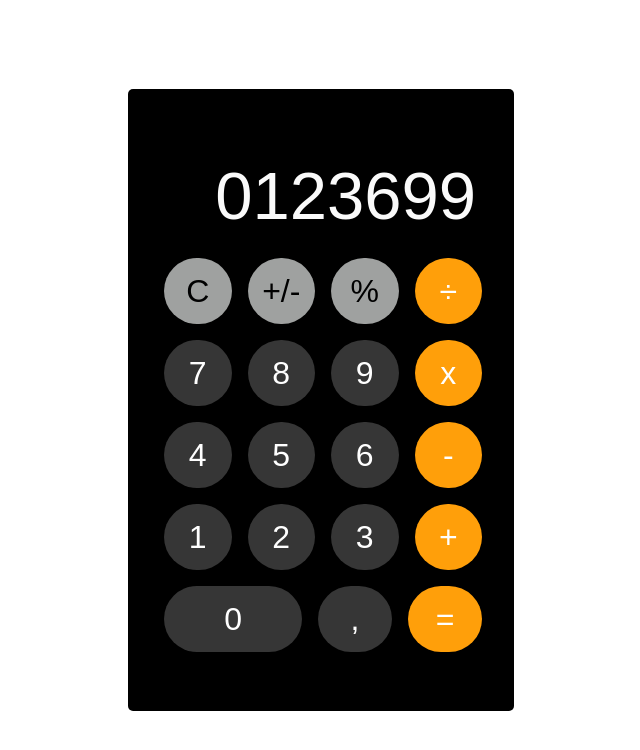
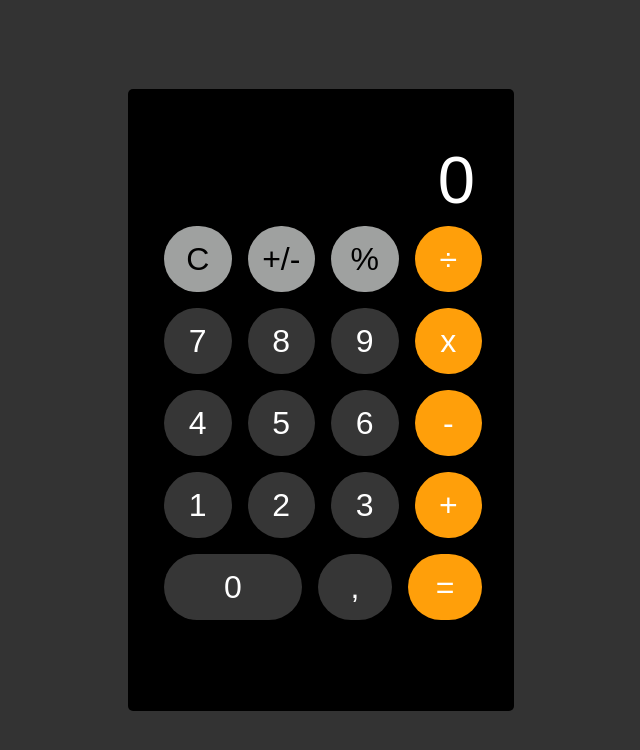
Before and after one commit to brendaCanella/CalculatorProject, a plain HTML site: page index.html in a window 1280 px wide. Shown: the whole page, without its empty margins (319-959 px from the left). Drawn offline with Linux system fonts and the light colour scheme.

Commit message:
update calculator

```diff
--- a/arquivo.js
+++ b/arquivo.js
@@ -0,0 +1,208 @@
+
+
+// funçaõ para que quando clicar no número ele aparecer na tela e acresentar o proximo que eu digitar
+
+let firstValue = '';
+let secondValue = '';
+let lista = ['', ''];
+let simbol = '';
+let restart = false;
+
+
+
+
+
+function insert(num) {
+  if (lista.length == 0 || simbol == '') {
+    lista[0] += num;
+    document.getElementById('display-calculator').value = lista[0];
+  } else if (lista.length >= 1 && simbol != '') {
+    lista[1] += num;
+    document.getElementById('display-calculator').value = lista[1];
+  }
+
+  console.log(lista);
+}
+
+
+
+function verificaSeCaractereOperadorMatematico(caracter) {
+  return caracter == "+" || caracter == "-" || caracter == "*" || caracter == "/" || caracter == "="
+
+}
+
+
+
+// guardar  o operador
+
+function operator(value) {
+  if (lista[0] && lista[1]) {
+    let resultado = calcular(parseFloat(lista[0]), parseFloat(lista[1]), simbol);
+    document.getElementById('display-calculator').value = `${resultado}`
+    lista[0] = `${resultado}`;
+    lista[1] = ''
+    return
+  }
+
+  document.getElementById('display-calculator').value = '';
+  simbol = value;
+  console.log(simbol)
+
+}
+
+
+function calcular(num1 = parseFloat(lista[0]), num2 = parseFloat(lista[1]), operacao = simbol) {
+  if (!num1 || !num2) {
+    return null;
+  }
+
+  switch (operacao) {
+    case '+':
+      document.getElementById('display-calculator').value = num1 + num2;
+      return num1 + num2;
+
+    case '-':
+      document.getElementById('display-calculator').value = num1 - num2;
+      return num1 - num2;
+
+    case '*':
+      document.getElementById('display-calculator').value = num1 * num2;
+      return num1 * num2;
+
+    case '/':
+      document.getElementById('display-calculator').value = num1 / num2;
+      return num1 / num2;
+
+    default:
+      break;
+  }
+}
+
+
+// function igual() {
+//   if (sinal == "+") {
+//       resultadoFinal = parseFloat(primeiroValor) + parseFloat(segundoValor)
+//   }
+//   if (sinal == "/") {
+//       resultadoFinal = parseFloat(primeiroValor) / parseFloat(segundoValor)
+//   }
+//   if (sinal == "-") {
+//       resultadoFinal = parseFloat(primeiroValor) - parseFloat(segundoValor)
+//   }
+//   if (sinal == "x") {
+//       resultadoFinal = parseFloat(primeiroValor) * parseFloat(segundoValor)
+//   }
+//   resultado.innerHTML = resultadoFinal
+//   primeiroValor = resultadoFinal
+//   temVirgula = false
+//   segundoValor = ''
+//   checarTamanhoResultado()
+// }
+
+// function checarTamanhoResultado() {
+//   resultadoFinal = String(resultadoFinal)
+//   if (resultadoFinal.length >= 8) {
+//       resultadoFinal = JSON.parse(resultadoFinal);
+//       resultado.innerHTML = resultadoFinal.toFixed(4)
+//   }
+// }
+
+
+
+
+
+
+
+
+
+
+
+
+
+
+
+
+// função para limpar a tela
+
+function clean() {
+  document.getElementById('display-calculator').value = ""
+  lista = ['', ''];
+  simbol = '';
+  console.log(lista);
+}
+
+
+
+
+
+
+
+
+
+
+
+
+
+
+
+
+
+
+
+
+
+
+
+
+
+
+//variaveis necessárias para  a operação
+
+// let firstOperation
+// let secondOperation
+// let operation
+
+
+// function calculate() {
+//   if (operator === null || firstValue === null) return;
+//   let secondOperand = parseFloat(temporaryNumber.replace(",", "."));
+//   let resultValue;
+
+//   switch (operator) {
+//     case "+":
+//       resultValue = firstValue + secondOperand;
+//       break;
+//     case "-":
+//       resultValue = firstValue - secondOperand;
+//       break;
+//     case "×":
+//       resultValue = firstValue * secondOperand;
+//       break;
+//     case "÷":
+//       resultValue = firstValue / secondOperand;
+//       break;
+//     default:
+//       return;
+//   }
+
+
+//   operator = null;
+//   firstValue = null;
+//   restart = true;
+//   percentageValue = null;
+//   updateResult();
+
+
+
+// }
+
+// function setOperator(newOperator) {
+//   if (temporaryNumber) {
+//     calculate();
+
+//     firstValue = parseFloat(temporaryNumber.replace(",", "."));
+//     temporaryNumber = "";
+//   }
+
+//   operator = newOperator;
+// }
--- a/assets/styles/style.css
+++ b/assets/styles/style.css
@@ -18,6 +18,7 @@ html {
   justify-content: center;
   align-items: center;
   height: 100%;
+  background-color: #333333;
 }
 
 .calculator {
@@ -27,8 +28,10 @@ html {
   border-radius: 5px;
 }
 
-.display-calculator {
-  width: 340px;
+
+.display-calculator input {
+  width: 300px;
+  height: 30px;
   margin: 8px;
   text-align: end;
   padding-top: 60px;
@@ -37,6 +40,18 @@ html {
   font-size: 67px;
   font-weight: 100;
   font-family: Arial, Helvetica, sans-serif;
+}
+
+.display-calculator {
+  /* width: 340px; */
+  margin: 5px;
+  text-align: end;
+  padding-top: 60px;
+  padding-right: 10px;
+  /* color: #fafafa;
+  font-size: 67px;
+  font-weight: 100;
+  font-family: Arial, Helvetica, sans-serif; */
 }
 
 .calculator-buttons {
@@ -62,11 +77,6 @@ html {
   align-items: center;
   font-size: 32px;
   font-family: Arial, Helvetica, sans-serif;
-}
-
-.orange-button {
-  background: #ff9f0a;
-  color: white;
 }
 
 
@@ -96,8 +106,55 @@ html {
 }
 
 
+.gray-button:active {
+  background-color: #5a5858;
+  transition: .5s;
+}
 
-.orange-button:active {
-  background-color: white; /* Cor de fundo ao clicar */
+
+
+.orange-button {
+  background: #ff9f0a;
+  color: white;
+
+}
+
+.orange-button:focus {
+  background-color: white;
+  /* Cor de fundo ao clicar */
   color: #ff9f0a;
+  transition: 1.3s;
+
 }
+
+#display-calculator {
+  width: 50px;
+  height: 50px;
+  /* border: 1px solid red; */
+  /* color: white; */
+  width: 340px;
+  margin: 5px;
+  text-align: end;
+  padding-top: 60px;
+  padding-right: 10px;
+  /* color: #fafafa; */
+  font-size: 67px;
+  font-weight: 100;
+  font-family: Arial, Helvetica, sans-serif;
+}
+
+button {
+  border: none;
+}
+
+
+#display-calculator {
+  border: none;
+  background-color: #000000;
+  color: white;
+
+}
+
+#display-calculator::placeholder {
+  color: white;
+}
--- a/index.html
+++ b/index.html
@@ -14,65 +14,51 @@
   <div class="general-container">
 
     <div class="calculator">
-      <div class="display-calculator">
-        0123699
-      </div>
 
-
+      <input id="display-calculator" type="text" value="" readonly placeholder="0" disabled>
 
       <div class="aligm-buttons">
 
 
         <div class="calculator-buttons">
-          <div class="generic-button">C</div>
-          <div class="generic-button">+/-</div>
-          <div class="generic-button">%</div>
-          <div class="orange-button">
-            <p>÷</p>
-          </div>
+          <button class="generic-button" onclick="clean()">C</button>
+          <button class="generic-button" onclick="operator('+/-')">+/-</button>
+          <button class="generic-button" onclick="operator('%')">%</button>
+          <button class="orange-button" onclick="operator('/')">÷</button>
 
         </div>
 
 
         <div class="calculator-buttons">
-          <div class="gray-button">7</div>
-          <div class="gray-button">8</div>
-          <div class="gray-button">9</div>
-          <div class="orange-button">
-            <p>x</p>
-          </div>
+          <button class="gray-button" onclick="insert('7')">7</button>
+          <button class="gray-button" onclick="insert('8')">8</button>
+          <button class="gray-button" onclick="insert('9')">9</button>
+          <button class="orange-button" onclick="operator('*')">x</button>
         </div>
 
         <div class="calculator-buttons">
-          <div class="gray-button">4</div>
-          <div class="gray-button">5</div>
-          <div class="gray-button">6</div>
-          <div class="orange-button">
-            <p>-</p>
-          </div>
+          <button class="gray-button" onclick="insert('4')">4</button>
+          <button class="gray-button" onclick="insert('5')">5</button>
+          <button class="gray-button" onclick="insert('6')">6</button>
+          <button class="orange-button" onclick="operator('-')">-</button>
         </div>
 
         <div class="calculator-buttons">
-          <div class="gray-button">1</div>
-          <div class="gray-button">2</div>
-          <div class="gray-button">3</div>
-          <div class="orange-button">
-            <p>+</p>
-          </div>
+          <button class="gray-button" onclick="insert('1')">1</button>
+          <button class="gray-button" onclick="insert('2')">2</button>
+          <button class="gray-button" onclick="insert('3')">3</button>
+          <button class="orange-button" onclick="operator('+')">+</button>
         </div>
 
         <div class="calculator-buttons">
-          <div class="wide-button">0</div>
-          <div class="gray-button">,</div>
-          <div class="orange-button">
-            <p>=</p>
-          </div>
-        </div>
+          <button class="wide-button" onclick="insert('0')">0</button>
+          <button class="gray-button" onclick="operator(',')">,</button>
+          <button class="orange-button" onclick="calcular()">=</button>
 
 
+        </div>
       </div>
     </div>
-  </div>
 </body>
 
 </html>
```
